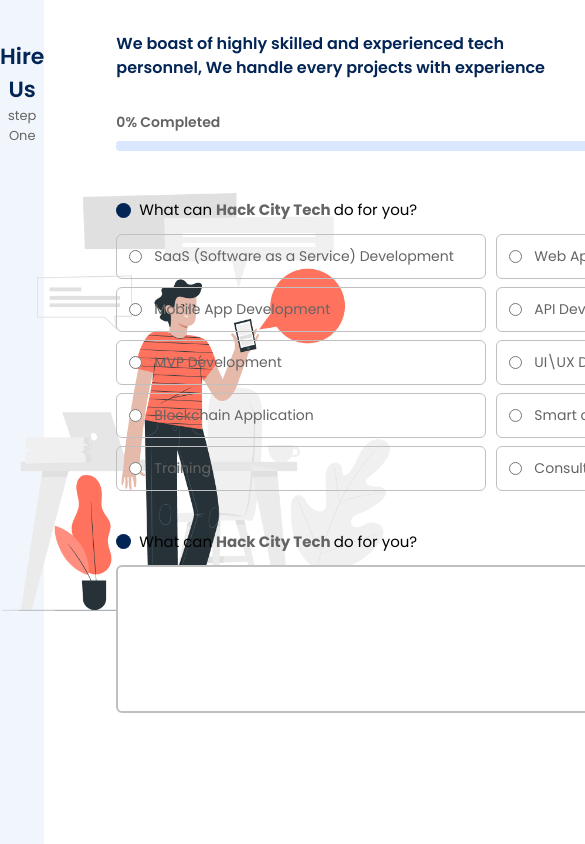
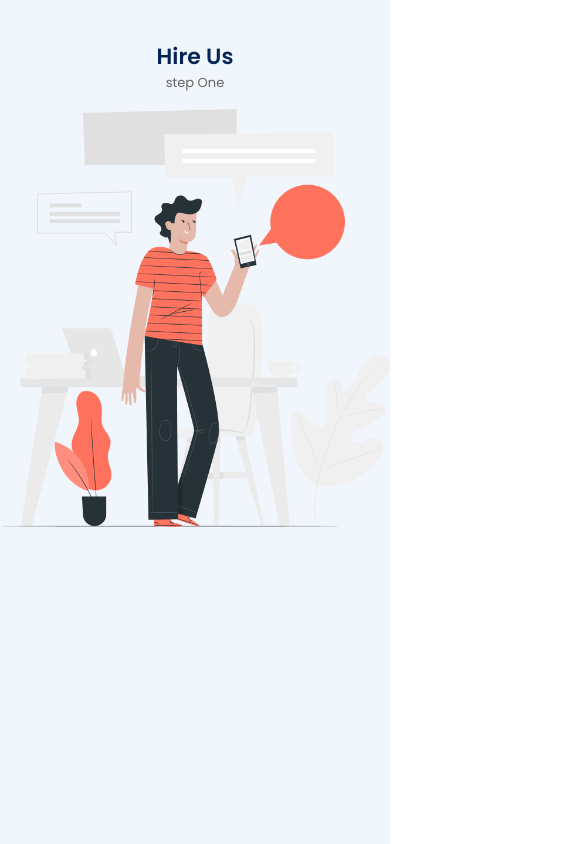
Before and after one commit to HackCityDev/Hackcity-Landing-Page, a React (Create React App) app in the folder hackcity/: page /hire in a window 390 px wide. Shown: the top 844 px of the page, 585 px wide, since content can reach past the window. Built offline with nearby package versions, Linux system fonts and the light colour scheme.

Commit message:
made hire page step one responsive

```diff
--- a/hackcity/src/components/CheckBox.jsx
+++ b/hackcity/src/components/CheckBox.jsx
@@ -3,7 +3,7 @@
 function CheckBox({ name }) {
   return (
     <div>
-      <button className="flex i mb-2 rounded-md text-[#656464] items-center text-[14px] w-[370px] border-[#c0c0c0]  border px-1 h-[45px]">
+      <button className="flex i mb-2 rounded-md text-[#656464] items-center text-[14px] w-[100%] md:w-[370px] border-[#c0c0c0]  border px-1 h-[45px]">
         <input type="radio" value="" className="mr-3 ml-2 border" />
         {/* <div className="mr-5 ml-2 bg-[#032555] h-[15px] w-[15px] bg-[#acc5f1] rounded-2xl border border-[#2679ed]"> </div>  */}
         {name}
--- a/hackcity/src/components/NextButton.jsx
+++ b/hackcity/src/components/NextButton.jsx
@@ -3,7 +3,7 @@
 function Button({pic, value}) {
     return (
        <div>
-        <button className="hire-next-button text-center">
+        <button className="hire-next-button text-center ">
           {value}
               <img
                 className="ml-12 w-[12px] mt-0 "
--- a/hackcity/src/components/Textarea.jsx
+++ b/hackcity/src/components/Textarea.jsx
@@ -4,7 +4,7 @@
     return (
         <div>
             <textarea
-              className="border border-[2px] border-[#c0c0c0] rounded-md w-[750px]"
+              className="border border-[2px] border-[#c0c0c0] rounded-md w-[100%] md:w-[750px]"
               name=""
               id=""
               cols="50"
--- a/hackcity/src/pages/StepOne.jsx
+++ b/hackcity/src/pages/StepOne.jsx
@@ -11,23 +11,23 @@
 function StepOne() {
   return (
     <div className="">
-      <section className="flex text-center md:flex-row">
-        <div className="bg-[#f1f6fd] w-[35%] h-[100vh]">
+      <section className="flex flex-col text-center lg:flex-row">
+        <div className="bg-[#f1f6fd] lg:w-[35%] h-[100vh]">
         <h1 className=" mt-10 text-[#032555] text-[22px] font-semibold">
               Hire Us
             </h1>
             <p className="text-[13px] text-[#656464]">step One</p>
           <img
-            className="w-[550px] mt-12 z-20 absolute"
+            className="w-[400px] m-auto lg:w-[550px] mt-4 lg:mt-12 z-20 lg:absolute"
             src={man}
             alt="illustration"
           />
         </div>
 
-        <div className="p-8 text-left ml-10 z-30">
+        <div className="p-8 text-left mt-10 lg:mt-0 lg:ml-10 z-30">
           <h4 className="text-[#032555] text-[16px] mb-8 font-semibold">
             We boast of highly skilled and experienced tech <br /> personnel, We
-            handle every projects with experience
+            handle every projects with experience.
           </h4>
 
           <h6 className="text-[14px] mb-2 text-[#656464] font-semibold">
@@ -48,7 +48,7 @@
               </h3>
             </div>
 
-            <div className="flex md:flex-row justify-between">
+            <div className="flex flex-col lg:flex-row justify-between">
               <div className="">
                 <CheckBox name="SaaS (Software as a Service) Development" />
                 <CheckBox name="Mobile App Development" />
--- a/hackcity/src/styles/home.css
+++ b/hackcity/src/styles/home.css
@@ -91,3 +91,13 @@
 .dropdown:hover .dropdown-content {
   display: block;
 }
+
+
+@media screen and (max-width:768px){
+  .hire-next-button, .hire-prev-button {
+    width: 150px;
+    height: 40px;
+    padding-left: 30px;
+
+  }
+}
```
